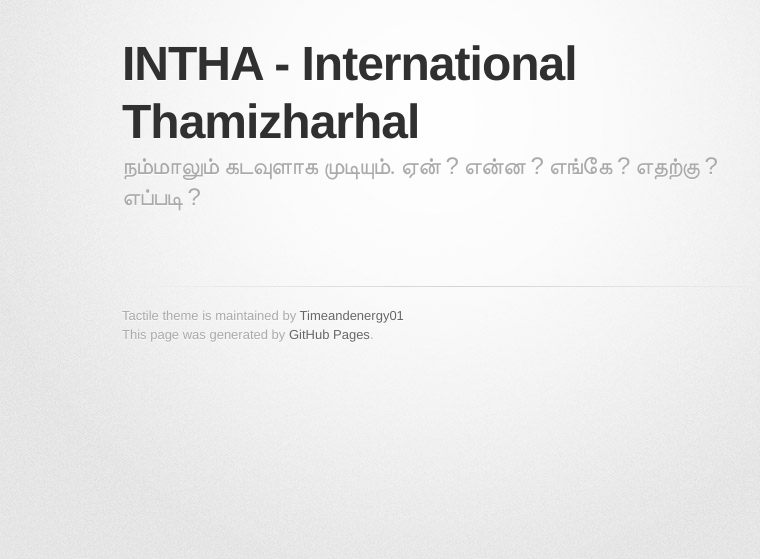
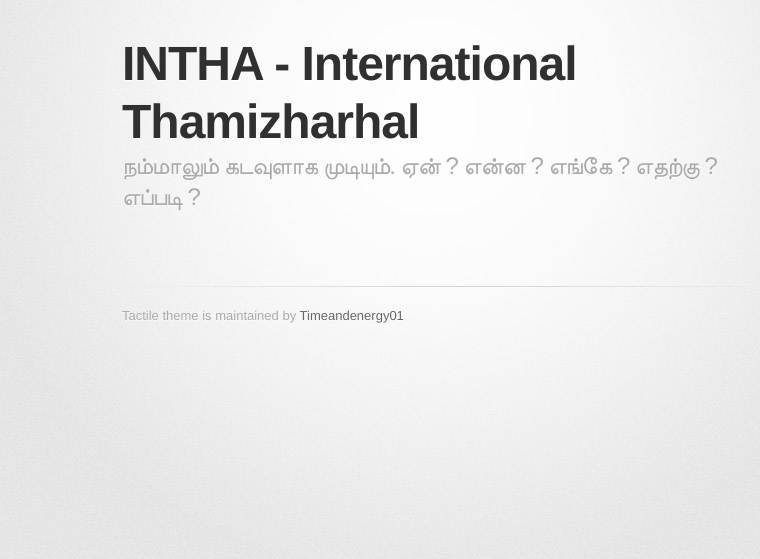
Before and after one commit to Timeandenergy01/intha, a Jekyll site: the page built from index.md, in a window 1280 px wide. Shown: the top 559 px of the page, without its empty margins (208-968 px from the left). Built offline with Jekyll 4.4.1, drawn with Linux system fonts in a browser that asks for light colours; some web fonts are replaced.

Commit message:
Update default.html

```diff
--- a/_layouts/default.html
+++ b/_layouts/default.html
@@ -43,7 +43,7 @@
         {% if site.github.is_project_page %}
           {{ site.title | default: site.github.repository_name }} is maintained by <a href="{{ site.github.owner_url }}">{{ site.github.owner_name }}</a><br>
         {% endif %}
-          This page was generated by <a href="https://pages.github.com">GitHub Pages</a>.
+         <!-- This page was generated by <a href="https://pages.github.com">GitHub Pages</a>. -->
         </footer>
 
       </div>
```
